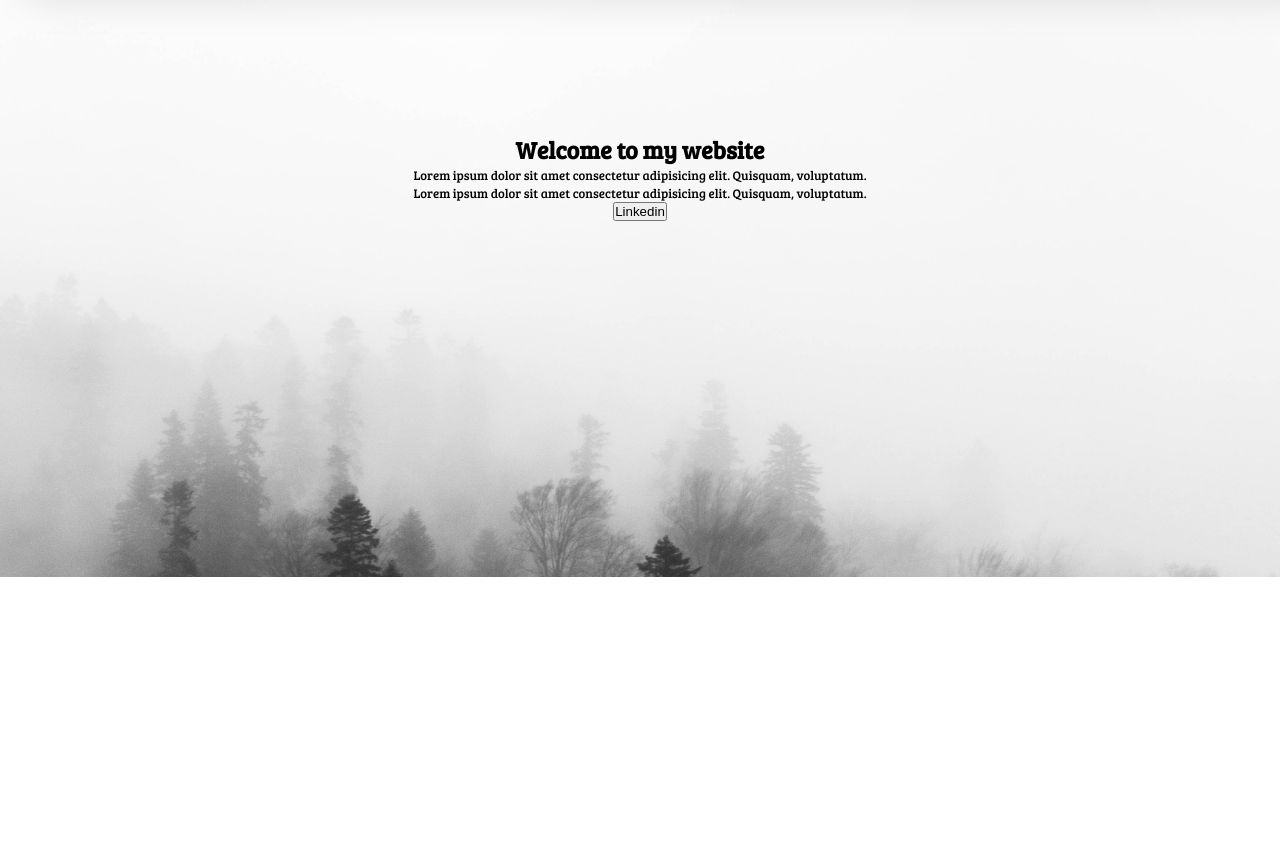
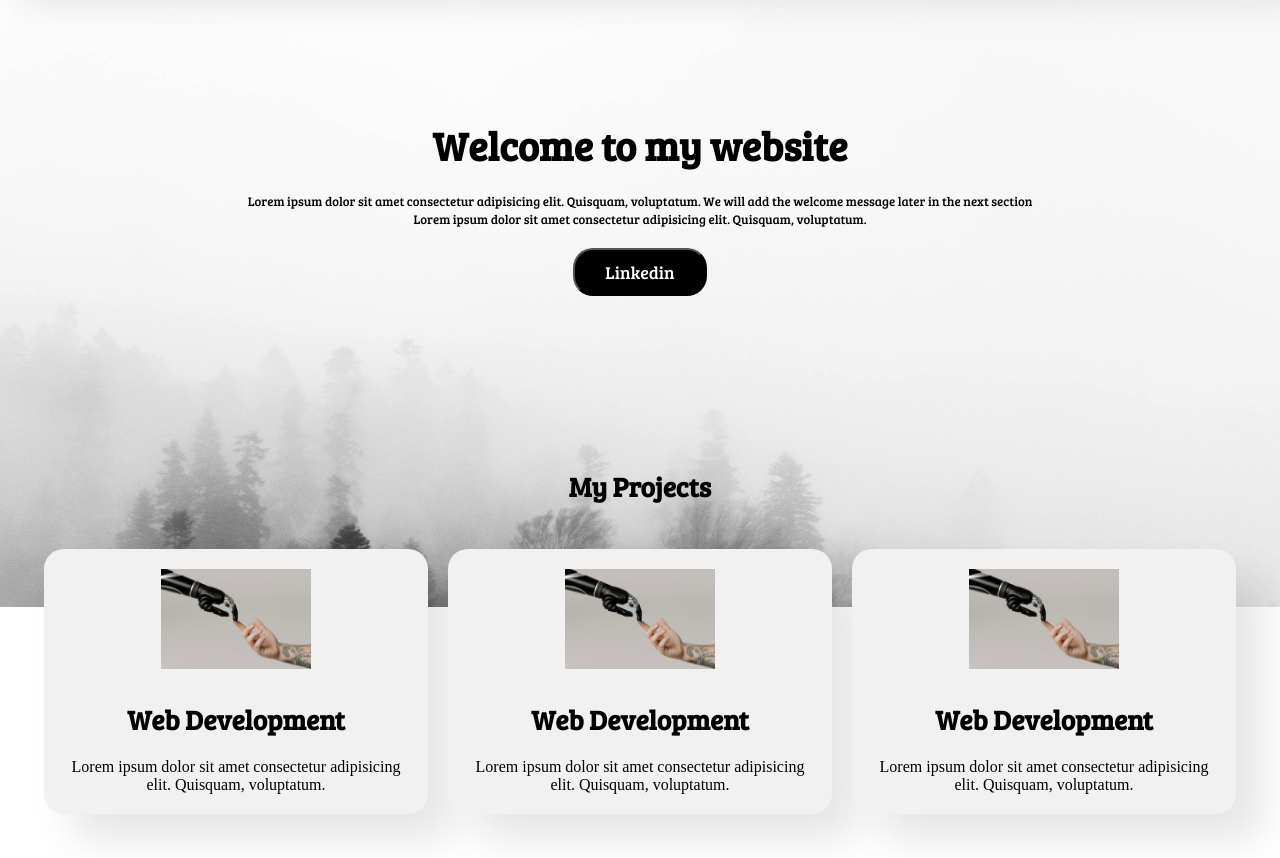
Before and after one commit to prajjwal-io/webdev, a plain HTML site: page website/index.html in a window 1280 px wide. Shown: the part 92-950 px from the top of the page. Before the commit the page ends 800 px from the top, so only its background shows below. Drawn offline with Linux system fonts and the light colour scheme.

Commit message:
added projects

```diff
--- a/website/css/style.css
+++ b/website/css/style.css
@@ -60,7 +60,7 @@
     display: flex;
     flex-direction: column;
     padding: 3px 200px;
-    height: 400px;
+    height: 460px;
     align-items: center;
     justify-content: center;
 
@@ -76,6 +76,28 @@
     opacity: 0.9;
 }
 
+/* services */
+#services{
+    display: flex;
+    margin: 34px;
+    flex-wrap: wrap;
+}
+
+#services .box{
+    flex: 1;
+    padding: 20px;
+    margin: 10px;
+    background-color: #f1f1f1;
+    box-shadow: 27px 26px 40px rgba(0, 0, 6, 0.1);
+    border-radius: 20px;
+    text-align: center;
+}
+
+#services .box img{
+   height: 100px;
+}
+
+/* Utilities styling */
 #home h1{
     font-family: 'Bree Serif', serif;
     text-align: center;
@@ -86,3 +108,36 @@
     text-align: center;
     font-size: 0.8rem;
 }
+
+.h-primary{
+    font-size: 2.5rem;
+    margin-bottom: 20px;
+    font-family: 'Bree Serif', serif;
+}
+
+.h-secondary{
+    font-size: 1.7rem;
+    margin-bottom: 20px;
+    font-family: 'Bree Serif', serif;
+    margin-top: 28px;
+    text-align: center;
+}
+
+.btn{
+    padding: 10px 30px;
+    background-color: black;
+    color: white;
+    border-radius: 20px;
+    margin-top: 20px;
+    font-family: 'Bree Serif', serif;
+    font-size: 1.1rem;
+    cursor: pointer;
+}
+.btn:hover{
+    background-color: white;
+    color: black;
+}
+
+.center{
+    text-align: center;
+}
--- a/website/index.html
+++ b/website/index.html
@@ -25,9 +25,31 @@
 
     <section id="home">
         <h1 class="h-primary">Welcome to my website</h1>
-        <p>Lorem ipsum dolor sit amet consectetur adipisicing elit. Quisquam, voluptatum.</p>
+        <p>Lorem ipsum dolor sit amet consectetur adipisicing elit. Quisquam, voluptatum. We will add the welcome message later in the next section</p>
         <p>Lorem ipsum dolor sit amet consectetur adipisicing elit. Quisquam, voluptatum.</p>
         <button class="btn">Linkedin</button>
+    </section>
+
+    <section class="services-container">
+        <h1 class="h-secondary">My Projects</h1>
+        <div id="services">
+            <div class="box">
+                <img src="image/project.jpeg" alt="My Projects">
+                <h2 class="h-secondary center">Web Development</h2>
+                <p class="center">Lorem ipsum dolor sit amet consectetur adipisicing elit. Quisquam, voluptatum.</p>
+            </div>
+            <div class="box">
+                <img src="image/project.jpeg" alt="My Projects">
+                <h2 class="h-secondary center">Web Development</h2>
+                <p class="center">Lorem ipsum dolor sit amet consectetur adipisicing elit. Quisquam, voluptatum.</p>
+            </div>
+            <div class="box">
+                <img src="image/project.jpeg" alt="My Projects">
+                <h2 class="h-secondary center">Web Development</h2>
+                <p class="center">Lorem ipsum dolor sit amet consectetur adipisicing elit. Quisquam, voluptatum.</p>
+            </div>
+        </div>
+    </section>
 
 </body>
 
```
Also changed, not shown: website/image/project.jpeg (added).
